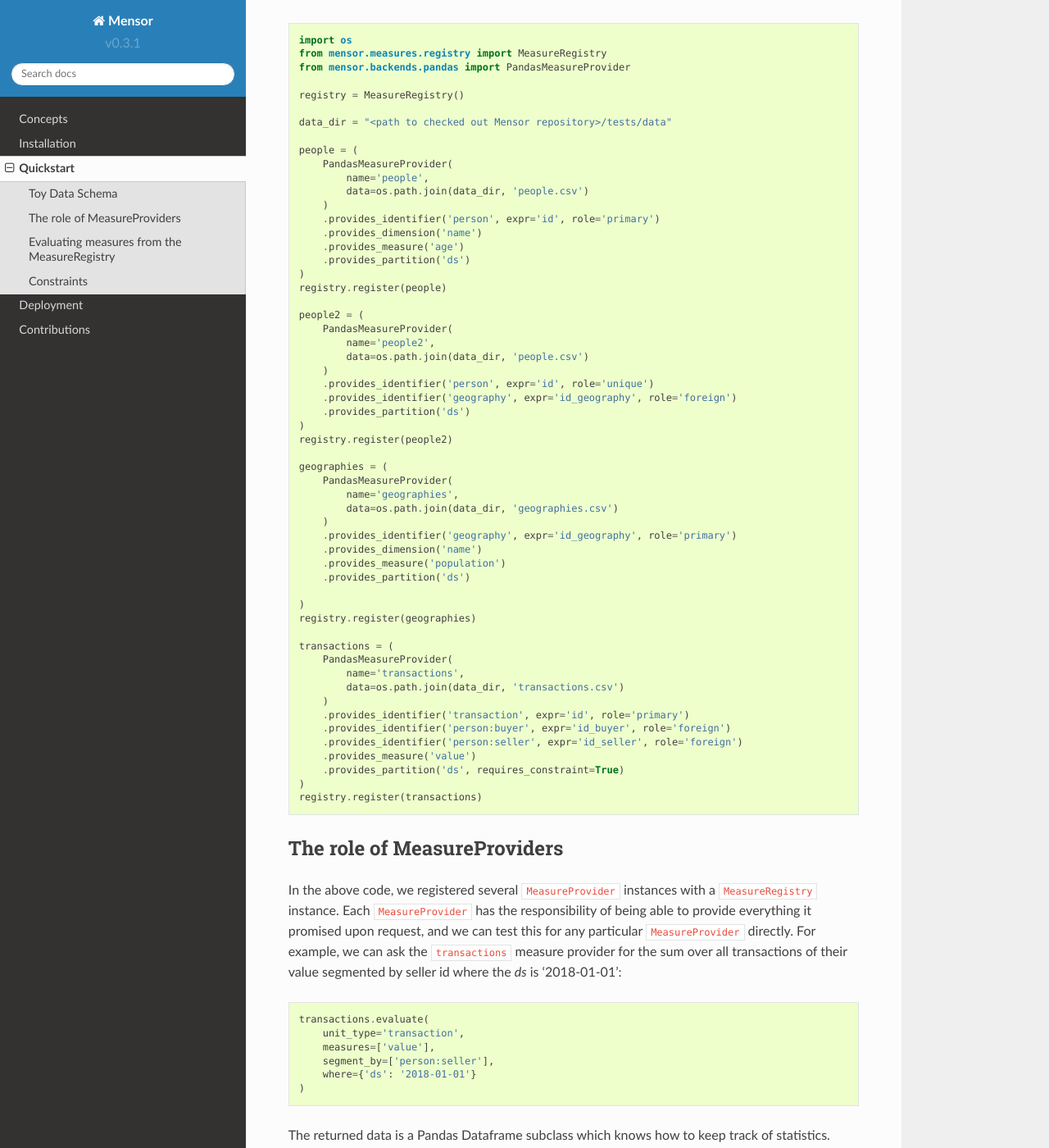
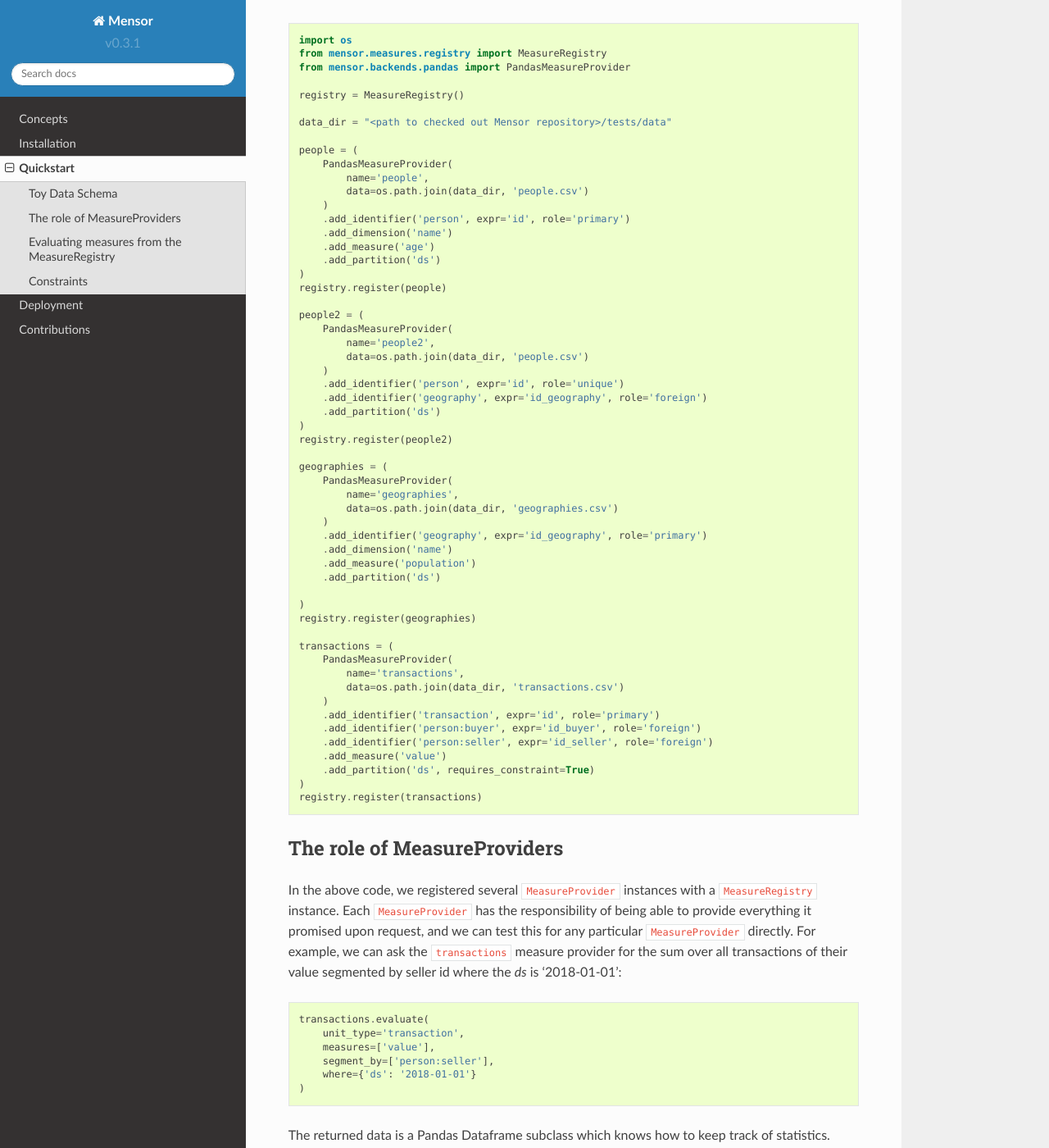
Before and after one commit to matthewwardrop/mensor, a Sphinx documentation site: the page built from docs/quickstart.rst, in a window 1280 px wide and 1400 px high, scrolled down 969 px. Shown: the whole window at 82% size. Built offline with Sphinx 7.4.7 and the Read the Docs theme 2.0.0, drawn with Linux system fonts in a browser that asks for light colours.

Commit message:
Revert back to .add_* from .provides_* methods on MutableMeasureProviders.

```diff
--- a/docs/quickstart.rst
+++ b/docs/quickstart.rst
@@ -58,10 +58,10 @@
             name='people',
             data=os.path.join(data_dir, 'people.csv')
         )
-        .provides_identifier('person', expr='id', role='primary')
-        .provides_dimension('name')
-        .provides_measure('age')
-        .provides_partition('ds')
+        .add_identifier('person', expr='id', role='primary')
+        .add_dimension('name')
+        .add_measure('age')
+        .add_partition('ds')
     )
     registry.register(people)
 
@@ -70,9 +70,9 @@
             name='people2',
             data=os.path.join(data_dir, 'people.csv')
         )
-        .provides_identifier('person', expr='id', role='unique')
-        .provides_identifier('geography', expr='id_geography', role='foreign')
-        .provides_partition('ds')
+        .add_identifier('person', expr='id', role='unique')
+        .add_identifier('geography', expr='id_geography', role='foreign')
+        .add_partition('ds')
     )
     registry.register(people2)
 
@@ -81,10 +81,10 @@
             name='geographies',
             data=os.path.join(data_dir, 'geographies.csv')
         )
-        .provides_identifier('geography', expr='id_geography', role='primary')
-        .provides_dimension('name')
-        .provides_measure('population')
-        .provides_partition('ds')
+        .add_identifier('geography', expr='id_geography', role='primary')
+        .add_dimension('name')
+        .add_measure('population')
+        .add_partition('ds')
 
     )
     registry.register(geographies)
@@ -94,11 +94,11 @@
             name='transactions',
             data=os.path.join(data_dir, 'transactions.csv')
         )
-        .provides_identifier('transaction', expr='id', role='primary')
-        .provides_identifier('person:buyer', expr='id_buyer', role='foreign')
-        .provides_identifier('person:seller', expr='id_seller', role='foreign')
-        .provides_measure('value')
-        .provides_partition('ds', requires_constraint=True)
+        .add_identifier('transaction', expr='id', role='primary')
+        .add_identifier('person:buyer', expr='id_buyer', role='foreign')
+        .add_identifier('person:seller', expr='id_seller', role='foreign')
+        .add_measure('value')
+        .add_partition('ds', requires_constraint=True)
     )
     registry.register(transactions)
 
```
Also changed, not shown: 6 other files.
